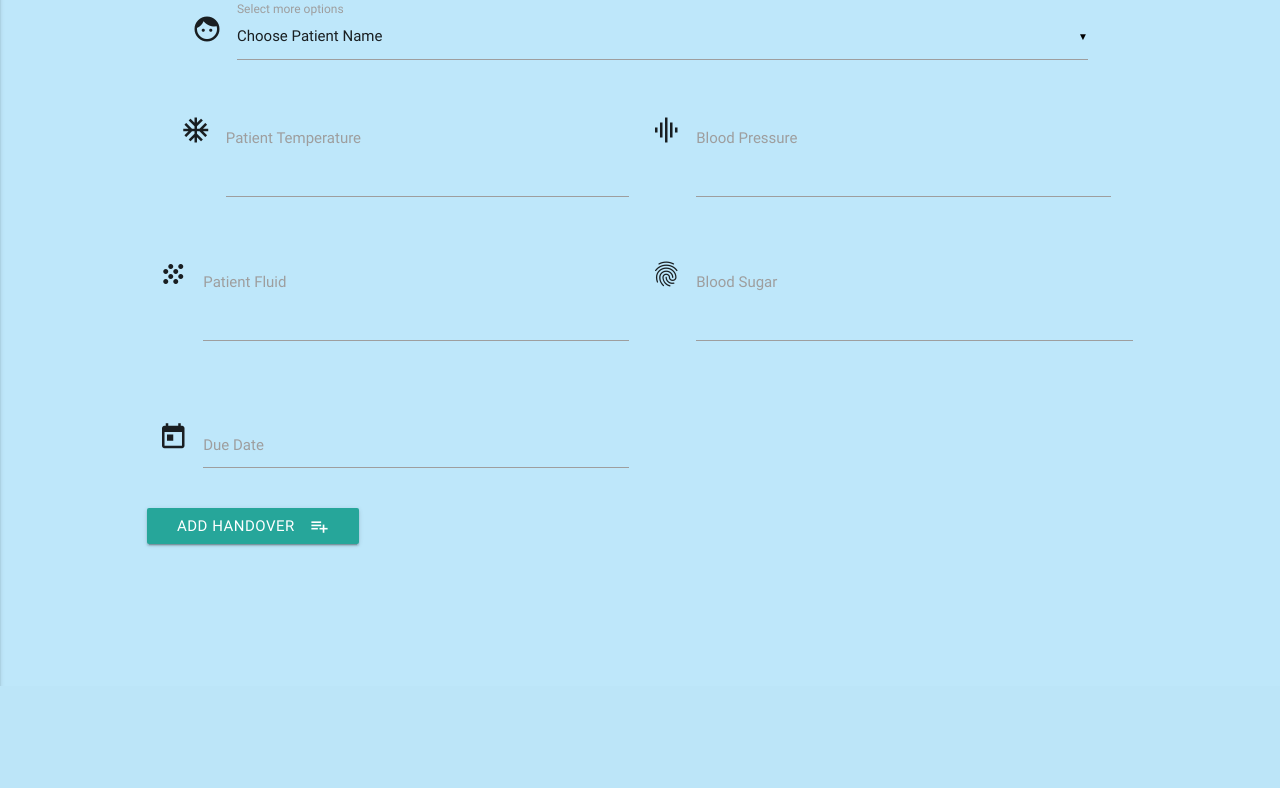
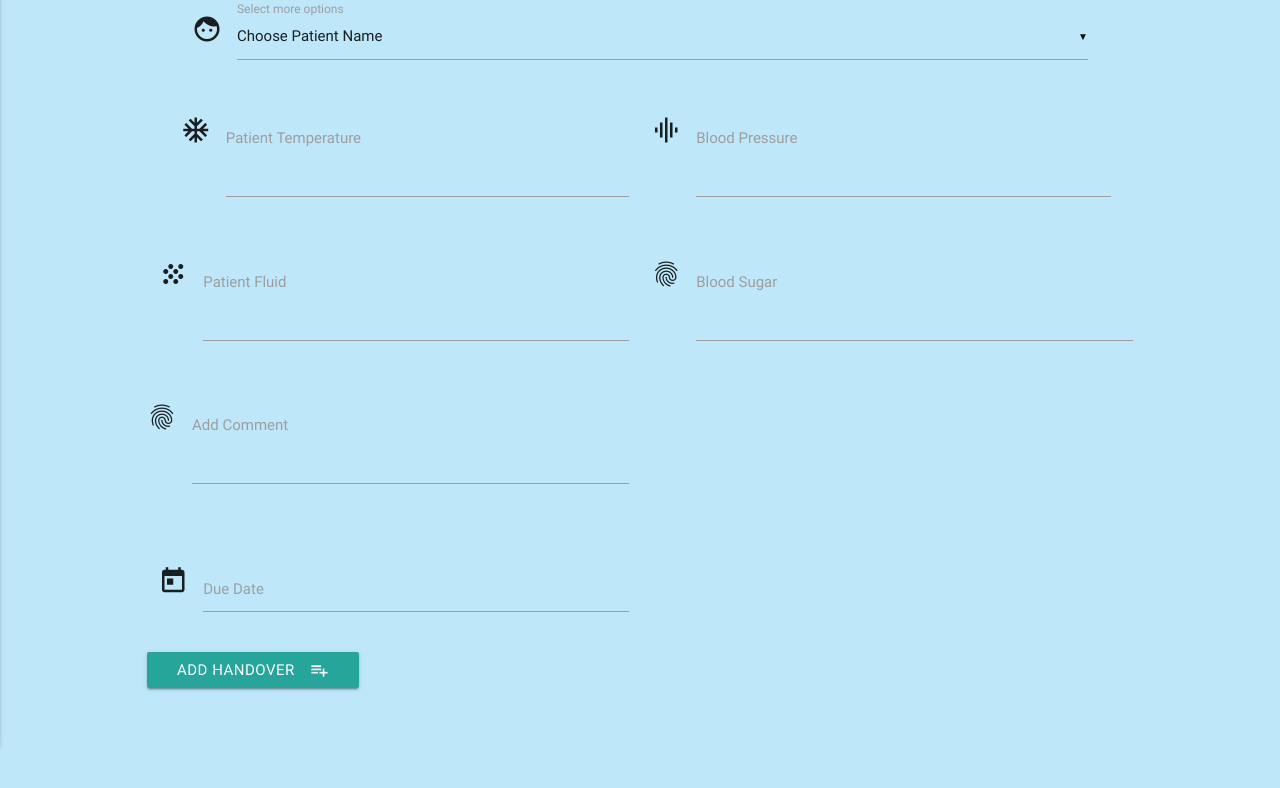
Before and after one commit to jamaral14/data-centric-development-milestone-project-handover, a Flask app: page /get_addhandover in a window 1280 px wide. Shown: the part 114-902 px from the top of the page. Before the commit the page ends 800 px from the top, so only its background shows below. Run offline with Flask 2, Linux system fonts and the light colour scheme; data that the repository does not hold is empty; some libraries are stand-ins or nearby versions.

Commit message:
added comment form

```diff
--- a/app.py
+++ b/app.py
@@ -47,6 +47,7 @@ def update_handover(handover_id):
         'dob': request.form.get('dob'),
         'blood_pressure':request.form.get('blood_pressure'),
         'diabetes':request.form.get('diabetes'),
+        'comment':request.form.get('comment'),
         'patient_fluids':request.form.get('patient_fluids')
     })
     return redirect(url_for('get_handover'))
--- a/templates/addhandover.html
+++ b/templates/addhandover.html
@@ -50,6 +50,13 @@
 										<label for="icon_prefix">Blood Sugar</label>
 									</div>
 								</div>
+                                <div class="row">
+									<div class="input-field col s6">
+										<i class="material-icons prefix">fingerprint</i>
+										<textarea name="comment" id="comment" class="materialize-textarea"></textarea>
+										<label for="icon_prefix">Add Comment</label>
+									</div>
+								</div>
 						</form>
 					</div>
 					<div class="row">
```
Also changed, not shown: templates/edithandover.html (+6 -1 lines).
